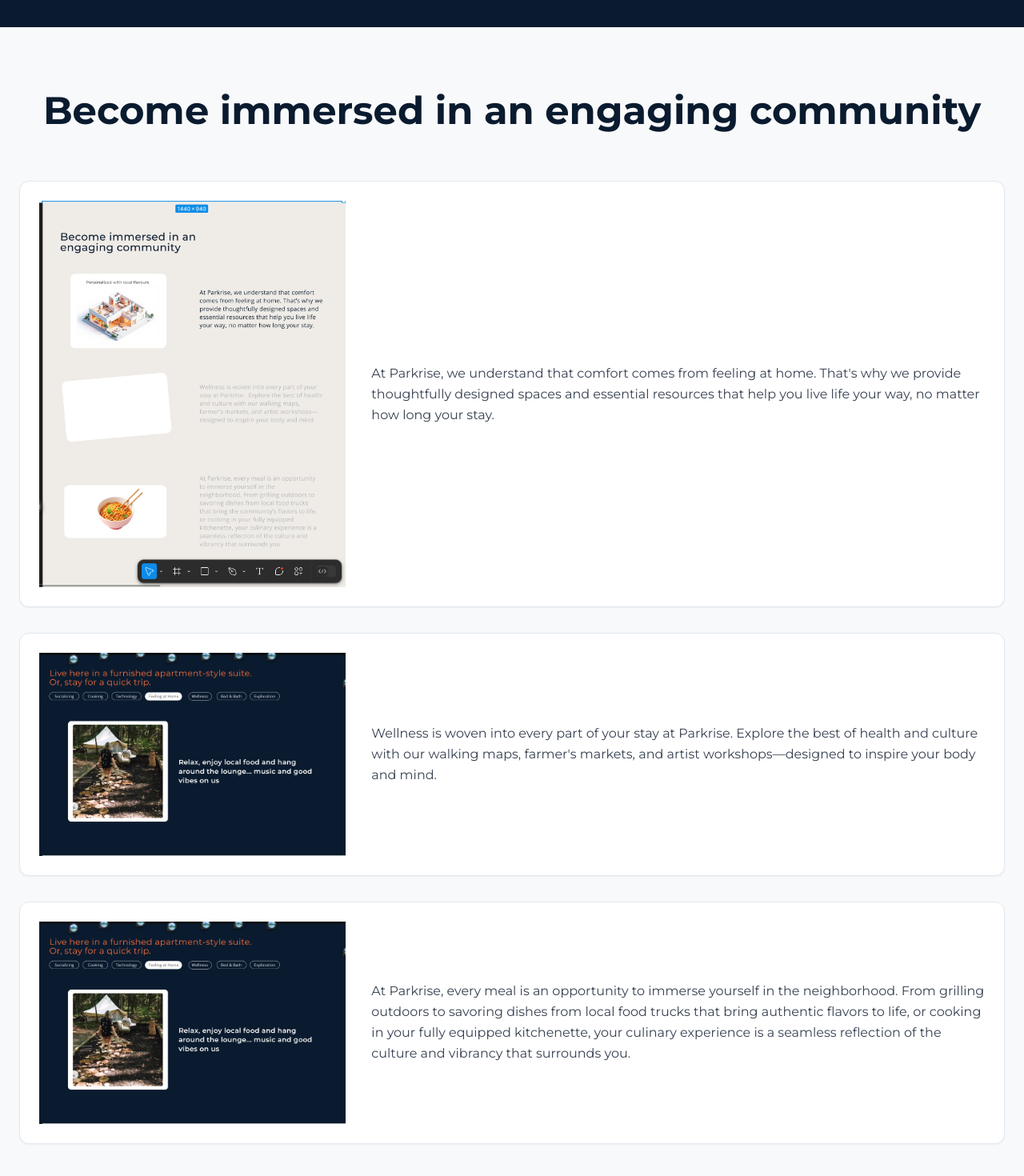
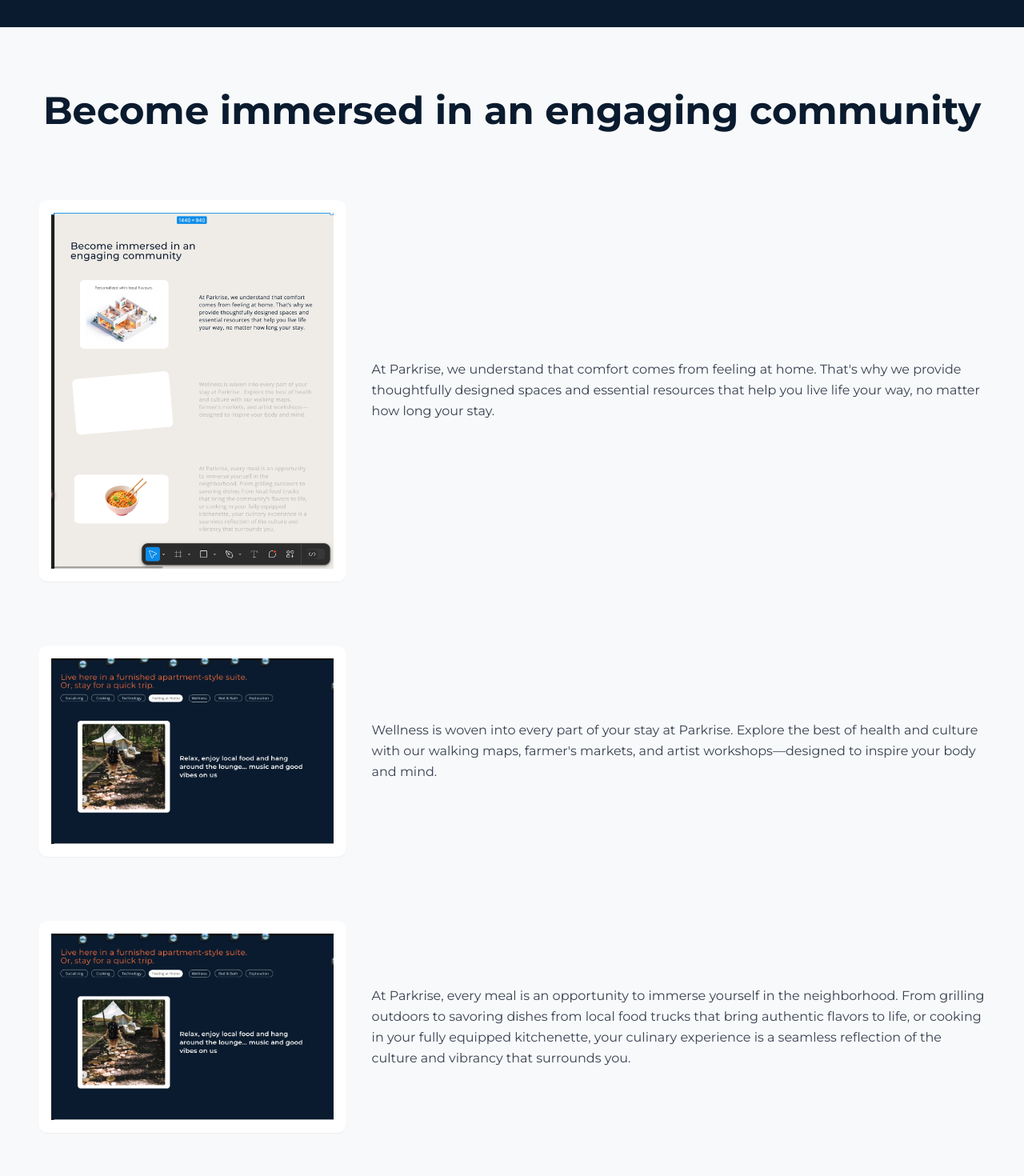
Before and after one commit to Gere0399/parkrise-official, a React (Vite) app: page / in a window 1280 px wide. Shown: the part 1566-3036 px from the top of the page at 80% size. Built offline with nearby package versions, Linux system fonts and the light colour scheme.

Commit message:
Update background for image only
Modified the layout to ensure that only the image has a background element, enhancing the visual presentation of the component.
[skip gpt_engineer]

```diff
--- a/src/components/CommunitySection.tsx
+++ b/src/components/CommunitySection.tsx
@@ -11,10 +11,10 @@ const CommunitySection = () => {
 
         <div className="flex flex-col space-y-8">
           {/* First Card */}
-          <Card className="bg-white rounded-xl shadow-sm hover:shadow-md transition-shadow">
+          <Card className="border-0 shadow-none">
             <CardContent className="p-6">
               <div className="flex flex-col md:flex-row md:items-center md:space-x-8">
-                <div className="w-full md:w-1/3 mb-6 md:mb-0">
+                <div className="w-full md:w-1/3 mb-6 md:mb-0 bg-white rounded-xl shadow-sm hover:shadow-md transition-shadow p-4">
                   <img
                     src="/lovable-uploads/bf46281c-e655-4a66-b172-fac8e6646f87.png"
                     alt="Personalized Space"
@@ -29,10 +29,10 @@ const CommunitySection = () => {
           </Card>
 
           {/* Second Card */}
-          <Card className="bg-white rounded-xl shadow-sm hover:shadow-md transition-shadow">
+          <Card className="border-0 shadow-none">
             <CardContent className="p-6">
               <div className="flex flex-col md:flex-row md:items-center md:space-x-8">
-                <div className="w-full md:w-1/3 mb-6 md:mb-0">
+                <div className="w-full md:w-1/3 mb-6 md:mb-0 bg-white rounded-xl shadow-sm hover:shadow-md transition-shadow p-4">
                   <img
                     src="/lovable-uploads/5fdb10c4-bece-475b-a595-c875e30e9961.png"
                     alt="Wellness Activities"
@@ -47,10 +47,10 @@ const CommunitySection = () => {
           </Card>
 
           {/* Third Card */}
-          <Card className="bg-white rounded-xl shadow-sm hover:shadow-md transition-shadow">
+          <Card className="border-0 shadow-none">
             <CardContent className="p-6">
               <div className="flex flex-col md:flex-row md:items-center md:space-x-8">
-                <div className="w-full md:w-1/3 mb-6 md:mb-0">
+                <div className="w-full md:w-1/3 mb-6 md:mb-0 bg-white rounded-xl shadow-sm hover:shadow-md transition-shadow p-4">
                   <img
                     src="/lovable-uploads/adefe335-6086-47b1-8a67-f2081617da94.png"
                     alt="Culinary Experience"
```
